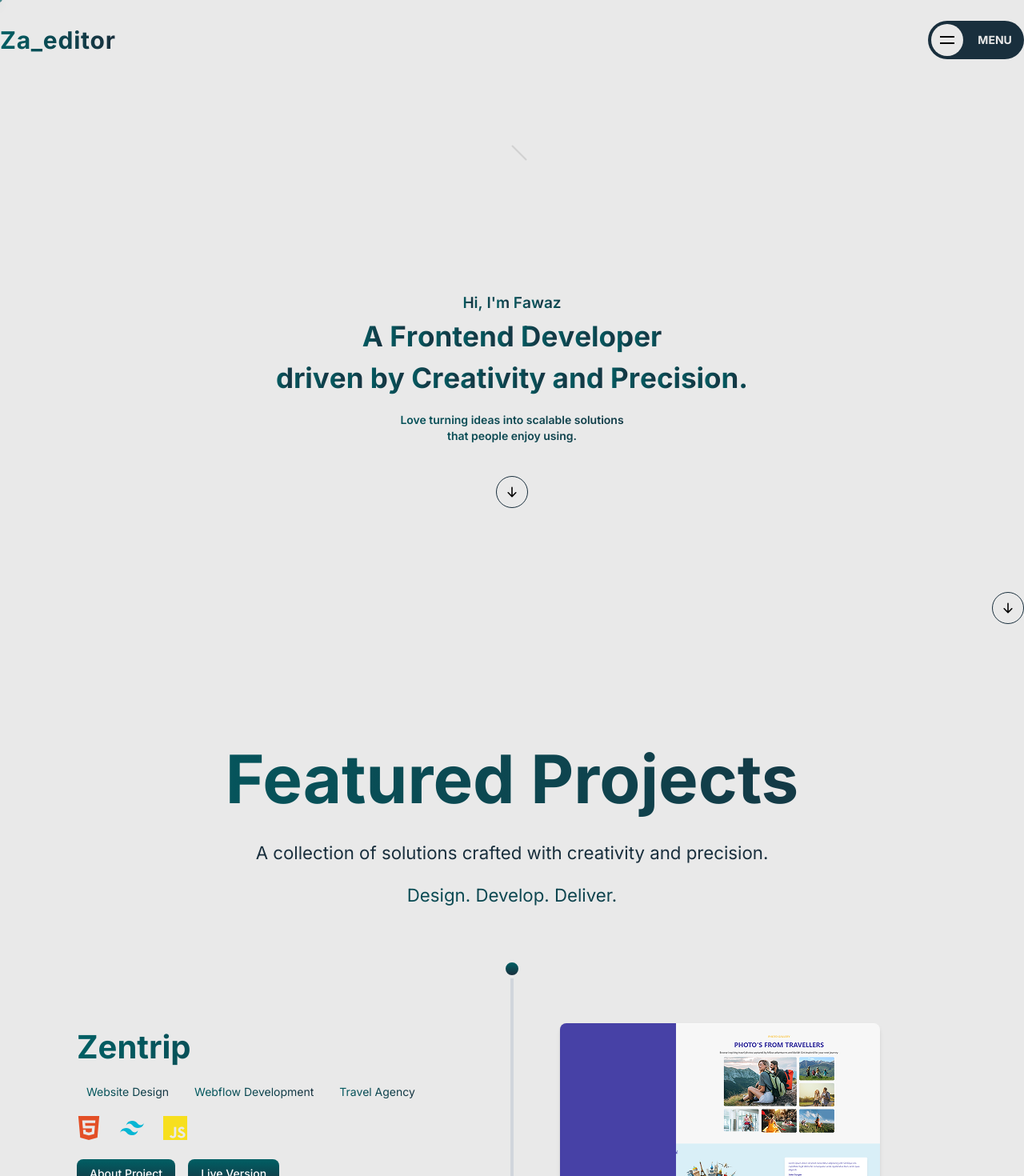
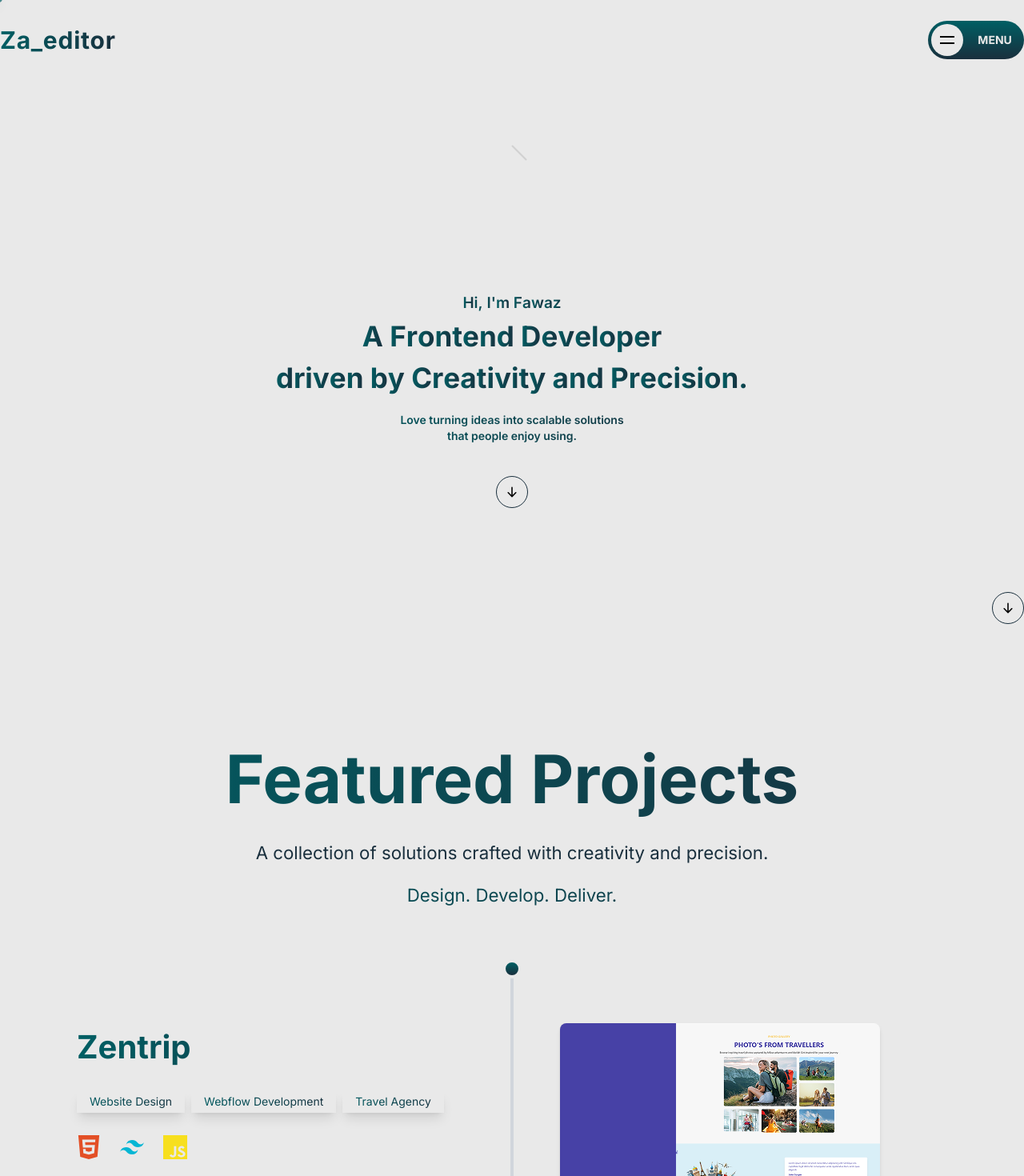
Before and after one commit to Za-editor/tajudeen-fawaz, a React (Vite) app: page / in a window 1280 px wide. Shown: the top 1470 px of the page at 80% size. Built offline with nearby package versions, Linux system fonts and the light colour scheme.

Commit message:
first commit for the day

```diff
--- a/src/components/ProjectsSection.jsx
+++ b/src/components/ProjectsSection.jsx
@@ -4,7 +4,7 @@ import { ScrollTrigger } from "gsap/ScrollTrigger";
 import { FaArrowRight } from "react-icons/fa";
 import { useGSAP } from "@gsap/react";
 import Button from "./Button";
-import {Link} from "react-router-dom"
+import { Link } from "react-router-dom";
 import {
   SiHtml5,
   SiCss3,
@@ -225,10 +225,12 @@ const ProjectsSection = () => {
 
           <div className="space-y-20 py-20 px-4">
             {timelineData.map((item, index) => (
+
               <div
                 key={index}
                 className="grid grid-cols-1 md:grid-cols-2 gap-x-15 md:gap-x-30 gap-y-6"
               >
+
                 <div className="text-left pr-4 timeline-text">
                   <h3 className="text-[2.5em] font-bold text-gradient">
                     {item.title}
@@ -237,7 +239,7 @@ const ProjectsSection = () => {
                     {item.tags.map((tag, i) => (
                       <span
                         key={i}
-                        className="text-sm bg-gray-200 text-gradient px-3 py-1"
+                        className="text-sm bg-gray-200 text-gradient px-4 py-1 my-3 shadow-lg transition-all ease-in-out duration-300 cursor-pointer hover:scale-105"
                       >
                         {tag}
                       </span>
@@ -267,7 +269,6 @@ const ProjectsSection = () => {
                       target="_blank"
                       rel="noopener noreferrer"
                     >
-
                       <Button
                         text={"Live Version"}
                         className={
@@ -290,8 +291,8 @@ const ProjectsSection = () => {
           </div>
         </div>
       </div>
-      <div className="flex items-end text-2xl justify-end text-[#192f3d] mr-5">
-        <a href="#" className="group flex items-center ">
+      <div className="flex items-end text-2xl justify-end  mr-5">
+        <a href="#" className="group flex items-center  text-[#192f3d]">
           View More <FaArrowRight className="inline-block ml-2 bounce-arrow" />
         </a>
 
--- a/src/components/ToggleSwitch.jsx
+++ b/src/components/ToggleSwitch.jsx
@@ -21,7 +21,7 @@ const ToggleSwitch = ({ onToggle }) => {
         htmlFor="toggle-switch"
         className={`flex items-center justify-between
           w-24 h-10 sm:w-30 sm:h-12
-          rounded-full cursor-pointer px-3 sm:px-4 transition-colors bg-[#192f3d]`}
+          rounded-full cursor-pointer px-3 sm:px-4 transition-colors bg-gradient`}
       >
         <span
           className={`text-[#e9e9e9] font-bold text-xs sm:text-sm transition-opacity ${
```
